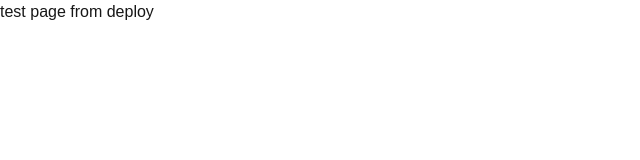
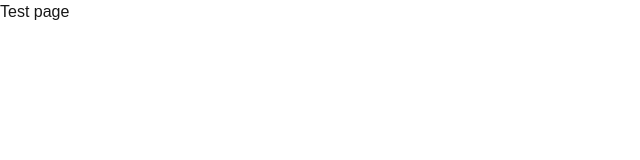
Before and after one commit to PavelCp/next-app, a Next.js app in the folder my-app/: page /next-app/ in a window 1280 px wide. Shown: the top 160 px of the page, without its empty margins (0-640 px from the left). Built offline with nearby package versions, Linux system fonts and the light colour scheme.

Commit message:
adjust publish.yml

```diff
--- a/my-app/app/page.tsx
+++ b/my-app/app/page.tsx
@@ -1,3 +1,3 @@
 export default function Home() {
-  return <h1>test page from deploy</h1>;
+  return <h1>Test page</h1>;
 }
```
